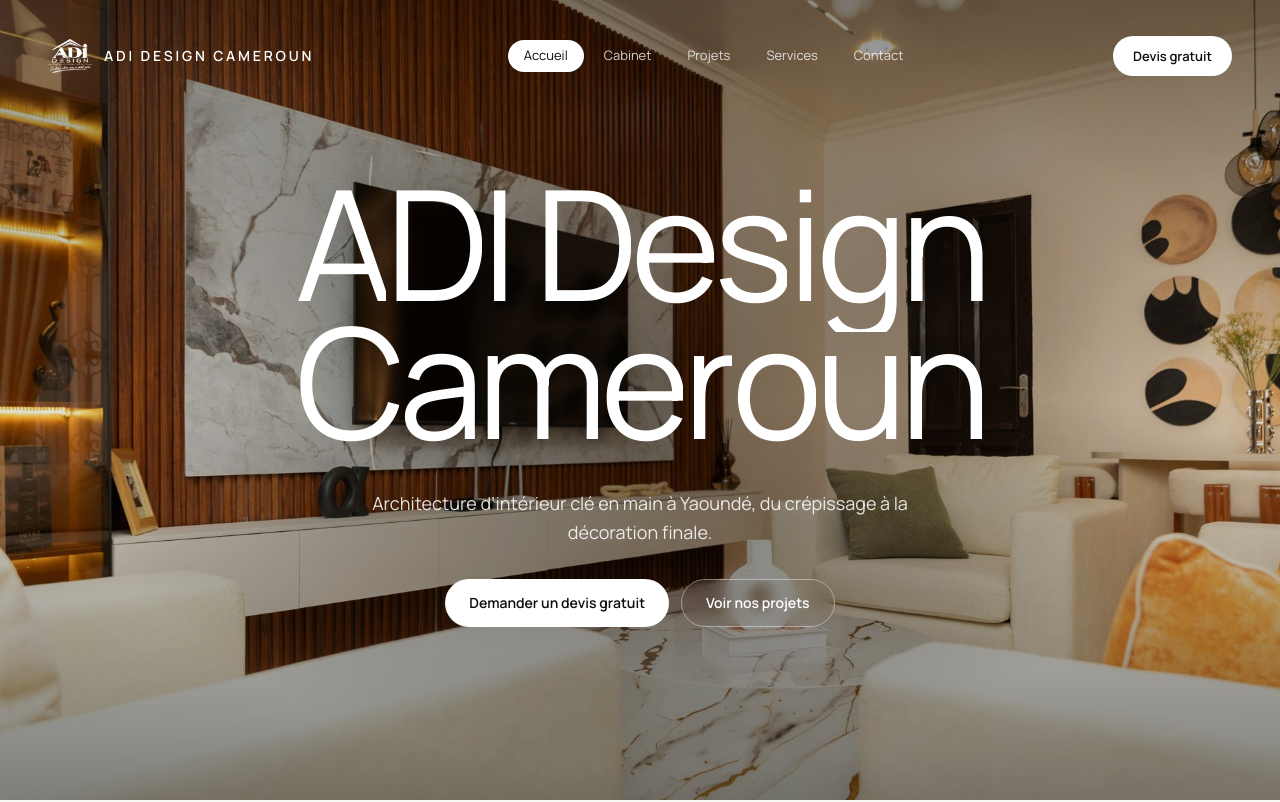
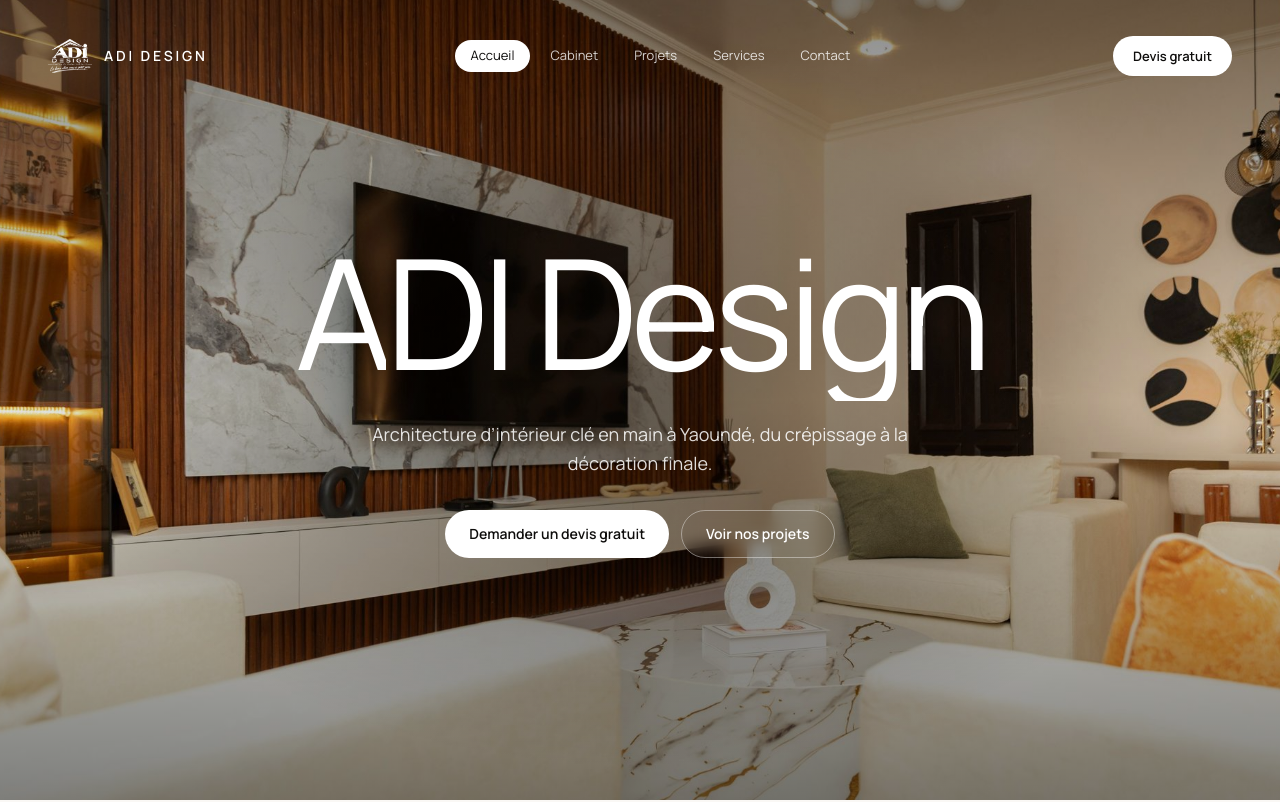
Before and after one commit to off1805/adi-design, a Next.js app: page / in a window 1280 px wide. Shown: the top 802 px of the page. Built offline with nearby package versions, Linux system fonts and the light colour scheme.

Commit message:
Revert "Rename brand to ADI Design Cameroun"
This reverts commit 67e4be0e49531f29c148057b210db5c036081d0f.

```diff
--- a/app/components/sections/Contact.tsx
+++ b/app/components/sections/Contact.tsx
@@ -15,7 +15,7 @@
   function onSubmit(e: FormEvent<HTMLFormElement>) {
     e.preventDefault();
     const d = new FormData(e.currentTarget);
-    const msg = `Bonjour ADI Design Cameroun 👋\n\nNom : ${d.get("name")}\nTéléphone : ${d.get("phone")}\nProjet : ${d.get("type")}\n\n${d.get("message")}`;
+    const msg = `Bonjour ADI Design 👋\n\nNom : ${d.get("name")}\nTéléphone : ${d.get("phone")}\nProjet : ${d.get("type")}\n\n${d.get("message")}`;
     window.open(whatsappLink(msg), "_blank");
     setSent(true);
   }
--- a/app/components/sections/Footer.tsx
+++ b/app/components/sections/Footer.tsx
@@ -22,7 +22,7 @@
         <div className="border-t border-white/10 pt-14">
         <div className="grid grid-cols-2 gap-x-6 gap-y-12 lg:grid-cols-12">
           <div className="col-span-2 lg:col-span-4">
-            <Image src="/images/logo.png" alt="ADI Design Cameroun — Le luxe chez vous à petit prix" width={1076} height={820} className="h-auto w-20 brightness-0 invert" />
+            <Image src="/images/logo.png" alt="ADI Design — Le luxe chez vous à petit prix" width={1076} height={820} className="h-auto w-20 brightness-0 invert" />
             <p className="mt-6 max-w-xs text-[15px] leading-relaxed text-white/70">
               Cabinet d’architecture d’intérieur à {CONTACT.city}. Conception 3D, staff, carrelage, mobilier sur mesure : le luxe chez vous à petit prix.
             </p>
@@ -33,7 +33,7 @@
                     href={href}
                     target="_blank"
                     rel="noopener"
-                    aria-label={`ADI Design Cameroun sur ${label}`}
+                    aria-label={`ADI Design sur ${label}`}
                     className="grid h-10 w-10 place-items-center rounded-full border border-white/15 text-white/80 transition hover:border-white hover:bg-white hover:text-ink"
                   >
                     <svg width="16" height="16" viewBox="0 0 24 24" fill="currentColor" aria-hidden>
@@ -95,7 +95,7 @@
         </div>
 
         <div className="mt-16 flex flex-col gap-4 border-t border-white/10 pt-6 text-[13px] text-white/60 sm:flex-row sm:items-center sm:justify-between">
-          <p>© 2026 ADI Design Cameroun — L’apôtre du design intérieur</p>
+          <p>© 2026 ADI Design — L’apôtre du design intérieur</p>
           <a href="#top" className="inline-flex items-center gap-1.5 transition-colors hover:text-white">
             Retour en haut
             <Icon name="arrow-up" size={14} />
--- a/app/components/sections/Header.tsx
+++ b/app/components/sections/Header.tsx
@@ -44,10 +44,10 @@
           scrolled ? "bg-paper/85 shadow-[0_10px_30px_-15px_rgba(0,0,0,.2)] backdrop-blur-xl" : "py-5"
         }`}
       >
-        <a href="#top" aria-label="ADI Design Cameroun — accueil" className={`flex items-center gap-3 text-sm font-semibold tracking-[0.2em] uppercase ${light ? "text-white" : "text-ink"}`}>
+        <a href="#top" aria-label="ADI Design — accueil" className={`flex items-center gap-3 text-sm font-semibold tracking-[0.2em] uppercase ${light ? "text-white" : "text-ink"}`}>
           {/* Logo monochrome : blanc sur le hero, encre une fois la barre sur fond clair */}
           <Image src="/images/logo.png" alt="" width={1076} height={820} priority className={`h-auto w-11 brightness-0 transition ${light ? "invert" : ""}`} />
-          <span className="hidden whitespace-nowrap sm:inline">ADI Design Cameroun</span>
+          <span className="hidden whitespace-nowrap sm:inline">ADI Design</span>
         </a>
 
         <nav className="hidden items-center gap-1 rounded-full p-1 lg:flex">
--- a/app/components/sections/Hero.tsx
+++ b/app/components/sections/Hero.tsx
@@ -32,14 +32,14 @@
     <section ref={ref} id="top">
       <div className="hero-frame relative h-svh min-h-[560px] overflow-hidden">
         <div className="hero-media absolute inset-0">
-          <Image src={img("hero-chambre")} alt="Intérieur réalisé par ADI Design Cameroun" fill priority className="object-cover" sizes="100vw" />
+          <Image src={img("hero-chambre")} alt="Intérieur réalisé par ADI Design" fill priority className="object-cover" sizes="100vw" />
         </div>
         <div className="absolute inset-0 bg-gradient-to-b from-black/45 via-black/10 to-black/50" />
         <div className="absolute inset-0 bg-[radial-gradient(ellipse_at_center,rgba(0,0,0,.45),transparent_65%)]" />
 
         <div className="hero-content absolute inset-0 grid place-items-center px-4 text-center text-white">
           <div>
-            <h1 className="hero-title text-[clamp(3.5rem,12vw,11rem)] leading-[0.9] tracking-[-0.045em]">ADI Design <span className="block">Cameroun</span></h1>
+            <h1 className="hero-title text-[clamp(3.5rem,12vw,11rem)] leading-[0.9] tracking-[-0.045em]">ADI Design</h1>
             <p className="hero-fade mx-auto mt-8 max-w-xl sm:mt-10 text-base leading-relaxed text-white/85 sm:text-lg">
               Architecture d’intérieur clé en main à Yaoundé, du crépissage à la décoration finale.
             </p>
--- a/app/components/sections/Intro.tsx
+++ b/app/components/sections/Intro.tsx
@@ -97,7 +97,7 @@
 
         <Reveal delay={100} className="h-full">
           <article className="intro-photo relative h-full min-h-[340px] overflow-hidden rounded-[4px]">
-            <Image src={img("salon-tv-marbre")} alt="Salon réalisé par ADI Design Cameroun" fill className="object-cover" sizes="(min-width:768px) 33vw, 100vw" />
+            <Image src={img("salon-tv-marbre")} alt="Salon réalisé par ADI Design" fill className="object-cover" sizes="(min-width:768px) 33vw, 100vw" />
             <div className="absolute inset-0 bg-gradient-to-b from-ink/40 to-transparent to-40%" />
             <h3 className="absolute top-6 left-7 text-2xl font-medium tracking-[-0.02em] text-white">Le luxe chez vous</h3>
           </article>
@@ -112,7 +112,7 @@
                 { n: "cuisine-ilot", c: "left-[56%] top-0 rotate-12 z-20" },
               ].map((p) => (
                 <div key={p.n} className={`absolute h-32 w-24 overflow-hidden rounded-[4px] border-4 border-white shadow-lg ${p.c}`}>
-                  <Image src={img(p.n)} alt="Réalisation ADI Design Cameroun" fill className="object-cover" sizes="120px" />
+                  <Image src={img(p.n)} alt="Réalisation ADI Design" fill className="object-cover" sizes="120px" />
                 </div>
               ))}
             </div>
--- a/app/components/sections/Services.tsx
+++ b/app/components/sections/Services.tsx
@@ -122,7 +122,7 @@
                   <Image
                     key={src}
                     src={src}
-                    alt={`${s.title} — réalisation ADI Design Cameroun ${k + 1}`}
+                    alt={`${s.title} — réalisation ADI Design ${k + 1}`}
                     fill
                     className={`object-cover transition duration-700 ease-out ${k === shot ? "scale-100 opacity-100" : "scale-[1.04] opacity-0"}`}
                     sizes="(min-width:1200px) 680px, 58vw"
@@ -183,7 +183,7 @@
           {SERVICES.map((x, i) => (
             <li key={x.title} className="flex w-[82vw] max-w-sm shrink-0 snap-start flex-col rounded-[4px] bg-paper p-3">
               <div className="relative aspect-[16/10] overflow-hidden rounded-[4px] bg-stone">
-                <Image src={x.images[0]} alt={`${x.title} — réalisation ADI Design Cameroun`} fill className="object-cover" sizes="(min-width:640px) 384px, 82vw" />
+                <Image src={x.images[0]} alt={`${x.title} — réalisation ADI Design`} fill className="object-cover" sizes="(min-width:640px) 384px, 82vw" />
               </div>
               <div className="flex flex-1 flex-col p-3 pt-5">
                 <span className="text-sm font-light text-wood tabular-nums">{pad(i)}</span>
--- a/app/components/sections/Transformation.tsx
+++ b/app/components/sections/Transformation.tsx
@@ -59,7 +59,7 @@
   return (
     <section ref={ref} className="section-y">
       <div className="container-site">
-        <SectionHead label="Avant / Après" aside="Survolez ou faites glisser : même mur, même angle. Un exemple réel d’intervention ADI Design Cameroun.">
+        <SectionHead label="Avant / Après" aside="Survolez ou faites glisser : même mur, même angle. Un exemple réel d’intervention ADI Design.">
           Du mur brut à la pièce signature
         </SectionHead>
 
@@ -68,7 +68,7 @@
           onPointerDown={follow}
           className="tr-frame relative mt-12 aspect-square max-h-[62vh] w-full cursor-ew-resize touch-pan-y select-none overflow-hidden rounded-[4px] bg-ink sm:aspect-[2/1]"
         >
-          <Image src={img("mur-apres")} alt="Après intervention ADI Design Cameroun" fill className="object-cover" sizes="(min-width:1200px) 1200px, 100vw" />
+          <Image src={img("mur-apres")} alt="Après intervention ADI Design" fill className="object-cover" sizes="(min-width:1200px) 1200px, 100vw" />
           <div className="absolute inset-0" style={{ clipPath: `inset(0 ${100 - pos}% 0 0)` }}>
             <Image src={img("mur-avant")} alt="Avant intervention" fill className="object-cover grayscale-[35%]" sizes="(min-width:1200px) 1200px, 100vw" />
           </div>
--- a/app/layout.tsx
+++ b/app/layout.tsx
@@ -14,7 +14,7 @@
 });
 
 export const metadata: Metadata = {
-  title: "ADI Design Cameroun — L'apôtre du design intérieur | Yaoundé",
+  title: "ADI Design — L'apôtre du design intérieur | Yaoundé",
   description:
     "Cabinet d'architecture d'intérieur à Yaoundé : conception 3D, staff, carrelage, peinture, mobilier sur mesure et aménagement complet. Le luxe chez vous à petit prix.",
 };
```
